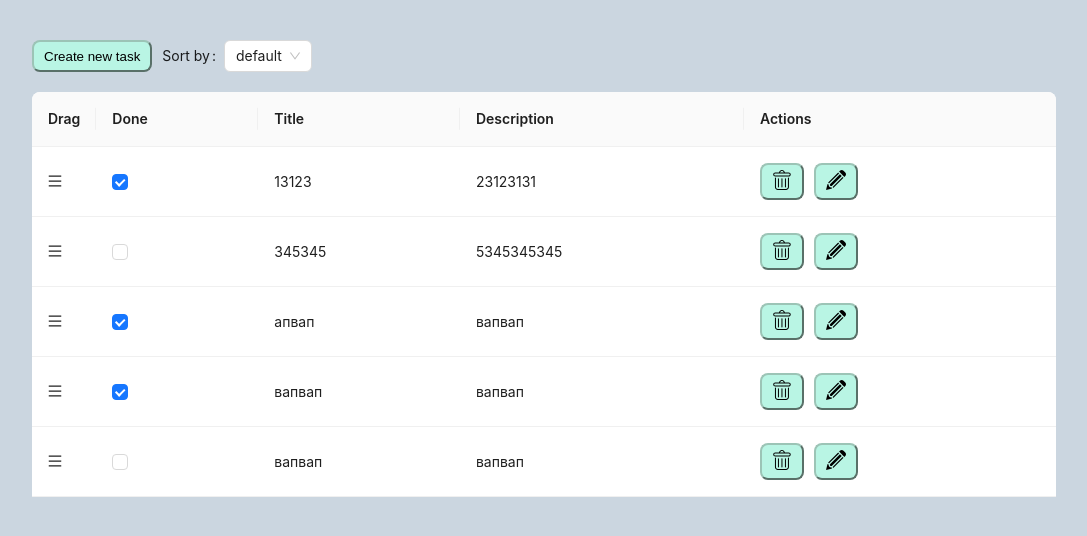
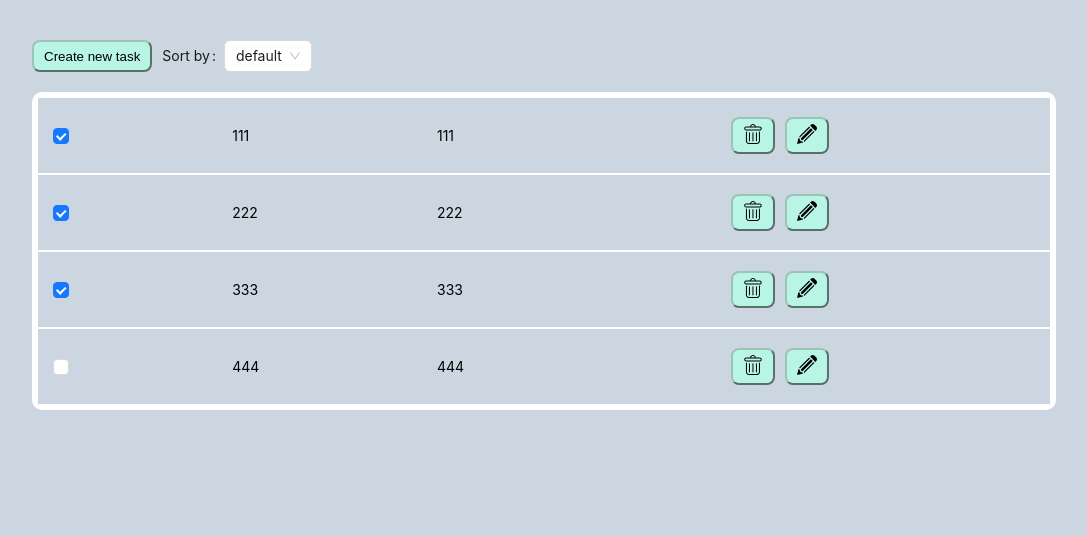
Before and after one commit to MarynaDanilkina/chatapp, a React (Create React App) app: page / in a window 1280 px wide. Shown: the top 536 px of the page, without its empty margins (96-1183 px from the left). Built offline with nearby package versions, Linux system fonts and the light colour scheme; data requests are answered from the project's data file.

Commit message:
feat: add dnd and localStorage

```diff
--- a/package.json
+++ b/package.json
@@ -4,6 +4,7 @@
   "private": true,
   "dependencies": {
     "@headlessui/react": "^1.7.18",
+    "@hello-pangea/dnd": "^16.5.0",
     "@hookform/resolvers": "^3.3.4",
     "@reduxjs/toolkit": "^2.2.1",
     "@testing-library/jest-dom": "^5.17.0",
--- a/src/pages/main/main.tsx
+++ b/src/pages/main/main.tsx
@@ -1,25 +1,41 @@
 import Loading from 'components/Loading';
 import { useAppDispatch, useAppSelector } from 'interfaces/interfaces';
-import React, { useEffect } from 'react';
+import React, { useEffect, useState } from 'react';
 import { Link, useNavigate } from 'react-router-dom';
 import {
   deleteList,
   getList,
   updateListDoneStatus,
 } from 'store/slices/main/actions';
-import { Checkbox, Form, Select, Table } from 'antd';
-import type { TableColumnsType } from 'antd';
-import { MenuOutlined } from '@ant-design/icons';
+import { Checkbox, Form, Select } from 'antd';
 import { ListProps, SortingOrder } from 'store/slices/main/types';
 import { ROUTES } from 'data/Routes';
 import { CheckboxChangeEvent } from 'antd/es/checkbox';
 import { setSort } from 'store/slices/main';
+import {
+  DragDropContext,
+  Droppable,
+  Draggable,
+  DropResult,
+} from '@hello-pangea/dnd';
 
 const MainPage = () => {
+  const storedList = localStorage.getItem('list');
   const dispatch = useAppDispatch();
   const navigate = useNavigate();
+  const { isLoading, list, sort } = useAppSelector((state) => state.main);
+  const [newList, setNewList] = useState<Array<ListProps>>(
+    storedList ? JSON.parse(storedList) : list,
+  );
 
-  const { isLoading, list, sort } = useAppSelector((state) => state.main);
+  function handleOnDragEnd(result: DropResult) {
+    if (!result.destination) return;
+    const items = Array.from(newList);
+    const [reorderedItem] = items.splice(result.source.index, 1);
+    items.splice(result.destination.index, 0, reorderedItem);
+    setNewList(items);
+    localStorage.setItem('list', JSON.stringify(items));
+  }
 
   const onChange = (e: CheckboxChangeEvent, id: string) => {
     dispatch(updateListDoneStatus({ id: id, done: e.target.checked }));
@@ -31,50 +47,6 @@ const MainPage = () => {
     });
   };
 
-  const columns: TableColumnsType<ListProps> = [
-    {
-      key: 'dragHandle',
-      dataIndex: 'dragHandle',
-      title: 'Drag',
-      width: 30,
-      render: () => <MenuOutlined />,
-    },
-    {
-      title: 'Done',
-      render: (value) => (
-        <div>
-          <Checkbox
-            defaultChecked={value.done}
-            onChange={(e) => onChange(e, value.id)}
-          />
-        </div>
-      ),
-    },
-    {
-      title: 'Title',
-      dataIndex: 'title',
-    },
-    {
-      title: 'Description',
-      dataIndex: 'description',
-    },
-    {
-      title: 'Actions',
-      render: (value) => (
-        <div className="actions_container">
-          <button onClick={() => deleteTask({ id: value.id })}>
-            <img src="/svg/delete.svg" alt="delete" width={20} height={20} />
-          </button>
-          <button>
-            <Link to={`${ROUTES.EDIT}/${value.id}`}>
-              <img src="/svg/edit.svg" alt="edit" width={20} height={20} />
-            </Link>
-          </button>
-        </div>
-      ),
-    },
-  ];
-
   const goToCreate = () => {
     navigate(ROUTES.CREATE);
   };
@@ -83,7 +55,15 @@ const MainPage = () => {
     dispatch(getList({ sort }));
   }, [dispatch, sort]);
 
-  console.log(sort);
+  useEffect(() => {
+    setNewList(storedList ? JSON.parse(storedList) : list);
+  }, [list]);
+
+  useEffect(() => {
+    if (storedList) {
+      setNewList(JSON.parse(storedList));
+    }
+  }, [storedList]);
 
   if (isLoading) {
     return <Loading />;
@@ -106,13 +86,61 @@ const MainPage = () => {
           />
         </Form.Item>
       </div>
-      <Table
-        className="main_table"
-        pagination={false}
-        rowKey="id"
-        columns={columns}
-        dataSource={list}
-      />
+      <DragDropContext onDragEnd={handleOnDragEnd}>
+        <Droppable droppableId="list">
+          {(provided) => (
+            <ul
+              {...provided.droppableProps}
+              ref={provided.innerRef}
+              className="wrapper_list"
+            >
+              {newList.map(({ id, title, description, done }, index) => {
+                return (
+                  <Draggable key={id} draggableId={id!} index={index}>
+                    {(provided) => (
+                      <li
+                        ref={provided.innerRef}
+                        {...provided.draggableProps}
+                        {...provided.dragHandleProps}
+                      >
+                        <div className="done">
+                          <Checkbox
+                            defaultChecked={done}
+                            onChange={(e) => onChange(e, id!)}
+                          />
+                        </div>
+                        <p className="title">{title}</p>
+                        <p className="description">{description}</p>
+                        <div className="actions_container">
+                          <button onClick={() => deleteTask({ id: id! })}>
+                            <img
+                              src="/svg/delete.svg"
+                              alt="delete"
+                              width={20}
+                              height={20}
+                            />
+                          </button>
+                          <button>
+                            <Link to={`${ROUTES.EDIT}/${id}`}>
+                              <img
+                                src="/svg/edit.svg"
+                                alt="edit"
+                                width={20}
+                                height={20}
+                              />
+                            </Link>
+                          </button>
+                        </div>
+                      </li>
+                    )}
+                  </Draggable>
+                );
+              })}
+              {provided.placeholder}
+            </ul>
+          )}
+        </Droppable>
+      </DragDropContext>
     </div>
   );
 };
--- a/src/store/slices/main/actions.ts
+++ b/src/store/slices/main/actions.ts
@@ -13,8 +13,6 @@ export const getList = createAsyncThunk(
     const url = `http://localhost:3004/todoList?${doneParams}`;
 
     const response = await fetch(url);
-    console.log(url);
-    console.log(sort);
     const data = (await response.json()) as ListProps[];
     return data;
   },
--- a/src/styles/index.css
+++ b/src/styles/index.css
@@ -11,6 +11,31 @@ body {
   min-height: 100vh;
   margin: 40px 0px;
   width: 100%;
+}
+ul{
+  margin: 0px;
+  padding: 5px;
+  background-color: #ffffff;
+  border-radius: 10px;
+}
+li{
+  display: flex;
+  padding: 15px;
+  align-items: center;
+  border: solid 1px #ffffff;
+  background-color: #cbd6e0;
+}
+.done{
+  width: 14vw;
+  display: flex;
+}
+.title{
+  width: 16vw;
+  font-size: 14px;
+}
+.description{
+  width: 23vw;
+  font-size: 14px;
 }
 .main_container{
   width: 80vw;
--- a/todoList.json
+++ b/todoList.json
@@ -1,34 +1,28 @@
 {
   "todoList": [
     {
-      "title": "13123",
-      "description": "23123131",
+      "title": "111",
+      "description": "111",
       "done": true,
       "id": "e14b"
     },
     {
-      "id": "1a6e",
-      "title": "345345",
-      "description": "5345345345",
-      "done": false
+      "title": "222",
+      "description": "222",
+      "done": true,
+      "id": "1a6e"
     },
     {
-      "id": "86de",
-      "title": "апвап",
-      "description": "вапвап",
-      "done": true
+      "title": "333",
+      "description": "333",
+      "done": true,
+      "id": "a5b9"
     },
     {
-      "id": "a5b9",
-      "title": "вапвап",
-      "description": "вапвап",
-      "done": true
-    },
-    {
-      "id": "b027",
-      "title": "вапвап",
-      "description": "вапвап",
-      "done": false
+      "title": "444",
+      "description": "444",
+      "done": false,
+      "id": "b027"
     }
   ]
 }
```
Also changed, not shown: 1 other file (tests, documents, lock files or other folders).
